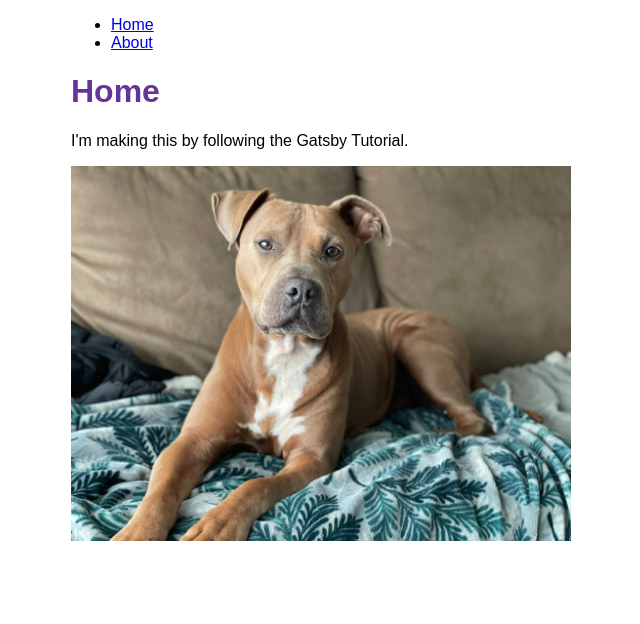
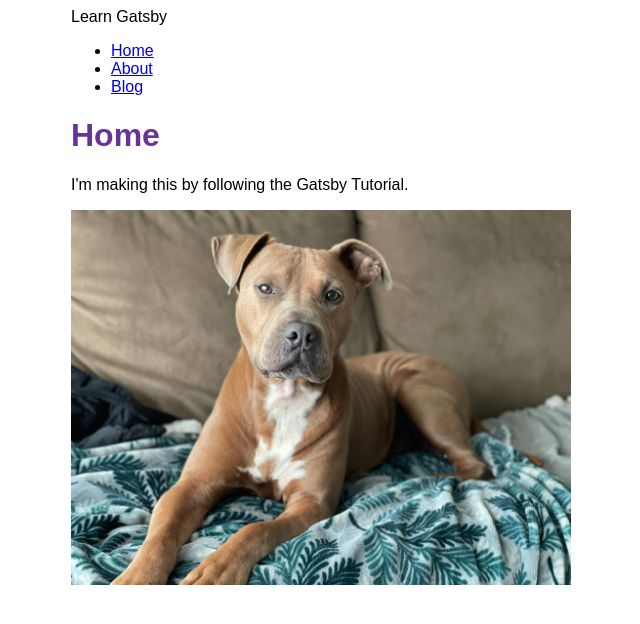
Before and after one commit to joseph-alberto/learn-gatsby, a Gatsby site: page / in a window 1280 px wide. Shown: the whole page, without its empty margins (319-959 px from the left). Built offline with nearby package versions, Linux system fonts and the light colour scheme; Gatsby itself is replaced by a stand-in of ours.

Commit message:
Collecting data with static query for block component

```diff
--- a/src/components/layout.js
+++ b/src/components/layout.js
@@ -1,11 +1,23 @@
 import React from 'react'
-import { Link } from 'gatsby'
-import { container, heading, navLinks, navLinkItem, navLinkText } from './layout.module.css'
+import { Link, graphql, useStaticQuery } from 'gatsby'
+import { container, heading, navLinks, navLinkItem, navLinkText, siteLink } from './layout.module.css'
 
 const Layout = ({ pageTitle, children }) => {
+
+    const data = useStaticQuery(graphql`
+        query{
+            site{
+                siteMetadata{
+                    title
+                }
+            }
+        }
+    `)
+
     return (
         <div className={container}>
-            <title>{pageTitle}</title>
+            <title>{pageTitle} | {data.site.siteMetadata.title}</title>
+            <header className={siteLink}>{data.site.siteMetadata.title}</header>
             <nav>
                 <ul className={navLinks}>
                     <li className={navLinkItem}>
@@ -13,6 +25,9 @@ const Layout = ({ pageTitle, children }) => {
                     </li>
                     <li className={navLinkItem}>
                         <Link to="/about" className={navLinkText}>About</Link>
+                    </li>
+                    <li className={navLinkItem}>
+                        <Link to="/blog" className={navLinkText}>Blog</Link>
                     </li>
                 </ul>
             </nav>
```
